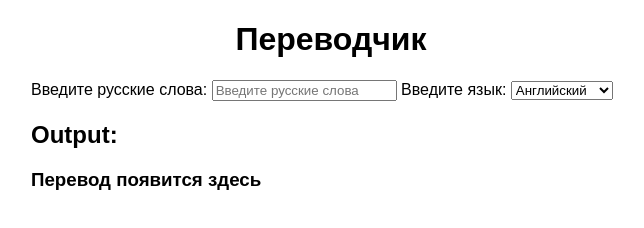
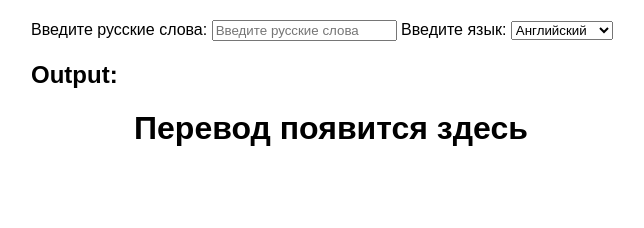
Before and after one commit to Stepanova-Anna/newweb.github.io, a plain HTML site: page index.html in a window 1280 px wide. Shown: the whole page, without its empty margins (309-953 px from the left). Drawn offline with Linux system fonts and the light colour scheme.

Commit message:
Update index.html

```diff
--- a/index.html
+++ b/index.html
@@ -44,7 +44,6 @@
 </head>
 <body>
     <div class="container">
-        <h1>Переводчик</h1>
         <label for="inputWord">Введите русские слова:</label>
         <input type="text" id="inputWord" placeholder="Введите русские слова">
 
@@ -57,7 +56,7 @@
         </select>
 
         <h2>Output:</h2>
-        <h3 id="translatedWord">Перевод появится здесь</h3>
+        <h1 id="translatedWord">Перевод появится здесь</h1>
     </div>
 </body>
 </html>
```
